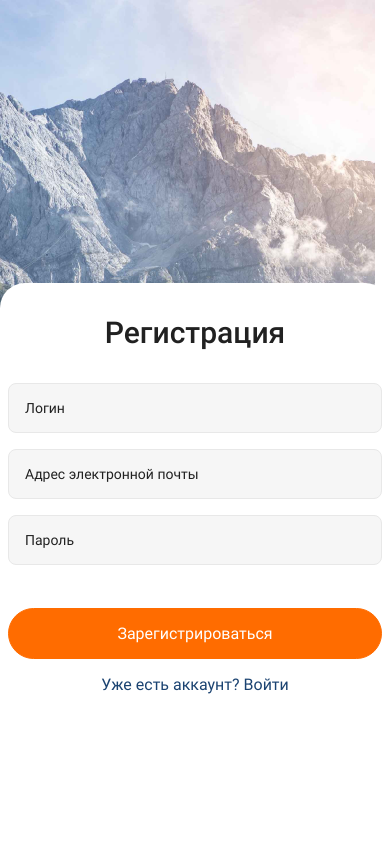
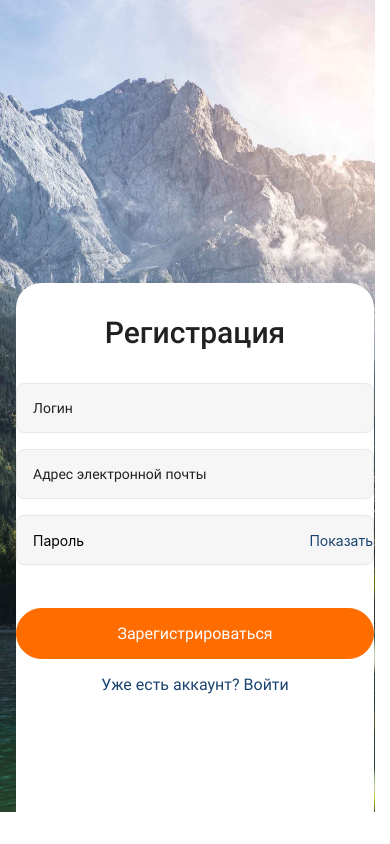
Before and after one commit to Tasha1003Natasha/react-native, a React Native app: screen / in a window 390 px wide. Built offline with nearby package versions, Linux system fonts and the light colour scheme.

Commit message:
fix secureTextEntry

```diff
--- a/App.js
+++ b/App.js
@@ -4,7 +4,7 @@ import { RegistrationScreen } from "./Screens/RegistrationScreen";
 
 import { useFonts } from "expo-font";
 import * as SplashScreen from "expo-splash-screen";
-import React, { useState, useEffect, useCallback } from "react";
+import React, { useEffect, useCallback } from "react";
 
 // const loadFonts = async () => {
 //   await Font.loadAsync({
--- a/Screens/RegistrationScreen.js
+++ b/Screens/RegistrationScreen.js
@@ -9,8 +9,11 @@ import {
   Text,
   Platform,
   KeyboardAvoidingView,
-  Dimensions,
+  // Dimensions,
+  Pressable,
+  Button,
 } from "react-native";
+import { A } from "@expo/html-elements";
 
 const initialState = {
   username: "",
@@ -21,51 +24,56 @@ const initialState = {
 export const RegistrationScreen = () => {
   const [state, setState] = useState(initialState);
   const [isShowKeyboard, setIsShowKeyboard] = useState(false);
-  const [dimensions, setDimensions] = useState(
-    Dimensions.get("window").width - 8 * 2
-  );
+  console.log(isShowKeyboard);
 
-  useEffect(() => {
-    onchange = () => {
-      const width = Dimensions.get("window").width - 8 * 2;
-      setDimensions(width);
-    };
-    Dimensions.addEventListener("change", onchange);
-    return () => {
-      Dimensions.removeEventListener("change", onchange);
-    };
-  }, []);
+  const [type, setType] = useState(false);
+  const handleClick = () => setType("text");
+
+  // const [dimensions, setDimensions] = useState(
+  //   Dimensions.get("window").width - 8 * 2
+  // );
+
+  // useEffect(() => {
+  //   onchange = () => {
+  //     const width = Dimensions.get("window").width - 8 * 2;
+  //     setDimensions(width);
+  //     // setIsShowKeyboard(true);
+  //   };
+  //   Dimensions.addEventListener("change", onchange);
+  //   return () => {
+  //     Dimensions.removeEventListener("change", onchange);
+  //   };
+  // }, []);
+
+  // useEffect(() => {
+  //   setIsShowKeyboard(true);
+  // });
 
   const KeyboardHide = () => {
-    setIsShowKeyboard(false);
+    // setIsShowKeyboard(false);
     Keyboard.dismiss();
-    // console.log(state);
+    console.log(state);
     setState(initialState);
   };
 
   return (
-    <TouchableWithoutFeedback onPress={KeyboardHide}>
+    <TouchableWithoutFeedback onPress={Keyboard.dismiss}>
       <KeyboardAvoidingView
         behavior={Platform.OS == "ios" ? "padding" : "height"}
       >
-        <View
-          style={styles.form}
-          // style={{
-          //   ...styles.form,
-          //   paddingBottom: isShowKeyboard ? 45 : 150,
-          // }}
-        >
+        <View style={styles.form}>
           <View
             style={{
               ...styles.inputForm,
               marginBottom: isShowKeyboard ? 45 : 150,
-              width: dimensions,
+              // width: dimensions,
             }}
           >
             <Text style={styles.title}>Регистрация</Text>
             <TextInput
               style={styles.input}
               placeholder={"Логин"}
+              value={state.username}
               onChangeText={(value) =>
                 setState((prevState) => ({ ...prevState, username: value }))
               }
@@ -75,21 +83,31 @@ export const RegistrationScreen = () => {
             <TextInput
               style={styles.input}
               placeholder={"Адрес электронной почты"}
+              value={state.email}
               onChangeText={(value) =>
                 setState((prevState) => ({ ...prevState, email: value }))
               }
               autoCapitalize={"none"}
               onFocus={() => setIsShowKeyboard(true)}
             />
+            <View style={styles.inputSection}>
               <TextInput
-              style={styles.input}
+                // style={styles.input}
+                style={styles.inputPassword}
+                type={type}
                 placeholder={"Пароль"}
-              secureTextEntry={true}
+                secureTextEntry={type ? false : true}
+                value={state.password}
                 onChangeText={(value) =>
                   setState((prevState) => ({ ...prevState, password: value }))
                 }
                 onFocus={() => setIsShowKeyboard(true)}
               />
+
+              <Pressable style={styles.show} onPress={handleClick}>
+                <Text style={styles.showText}>Показать</Text>
+              </Pressable>
+            </View>
             <TouchableOpacity activeOpacity={0.8} style={styles.button}>
               <Text style={styles.btnTitle}>Зарегистрироваться</Text>
             </TouchableOpacity>
@@ -106,7 +124,8 @@ const styles = StyleSheet.create({
     backgroundColor: "#FFFFFF",
     borderTopLeftRadius: 25,
     borderTopRightRadius: 25,
-    alignItems: "center",
+    // alignItems: "center",
+    marginHorizontal: 16,
   },
   title: {
     marginTop: 32,
@@ -119,7 +138,6 @@ const styles = StyleSheet.create({
   input: {
     height: 50,
     marginBottom: 16,
-    // marginHorizontal: 16,
     backgroundColor: "#F6F6F6",
     borderColor: "#E8E8E8",
     borderWidth: 1,
@@ -141,7 +159,6 @@ const styles = StyleSheet.create({
     height: 51,
     alignItems: "center",
     justifyContent: "center",
-    // marginHorizontal: 16,
     borderRadius: 100,
     borderWidth: 1,
     borderColor: "#FF6C00",
@@ -151,5 +168,33 @@ const styles = StyleSheet.create({
     fontSize: 16,
     fontFamily: "Roboto-Regular",
   },
-  inputForm: {},
+  inputForm: {
+    marginBottom: 45,
+  },
+  show: {
+    position: "absolute",
+    right: 100,
+    transform: [{ translateX: 100 }],
+  },
+  inputSection: {
+    position: "relative",
+    height: 50,
+    marginBottom: 16,
+    backgroundColor: "#F6F6F6",
+    borderColor: "#E8E8E8",
+    borderWidth: 1,
+    padding: 16,
+    borderRadius: 8,
+    color: "#212121",
+    fontFamily: "Roboto-Regular",
+
+    justifyContent: "center",
+    alignItems: "baseline",
+  },
+  inputPassword: {
+    position: "absolute",
+  },
+  showText: {
+    color: "#1B4371",
+  },
 });
--- a/package.json
+++ b/package.json
@@ -9,6 +9,7 @@
     "web": "expo start --web"
   },
   "dependencies": {
+    "@expo/html-elements": "^0.2.2",
     "@expo/vector-icons": "^13.0.0",
     "expo": "~47.0.5",
     "expo-app-loading": "~2.1.1",
@@ -16,7 +17,8 @@
     "expo-splash-screen": "~0.17.5",
     "expo-status-bar": "~1.4.2",
     "react": "18.1.0",
-    "react-native": "0.70.5"
+    "react-native": "0.70.5",
+    "react-native-screens": "~3.18.0"
   },
   "devDependencies": {
     "@babel/core": "^7.12.9"
```
Also changed, not shown: 1 other file (tests, documents, lock files or other folders). Lines whose indentation alone changed are shown as unchanged.
